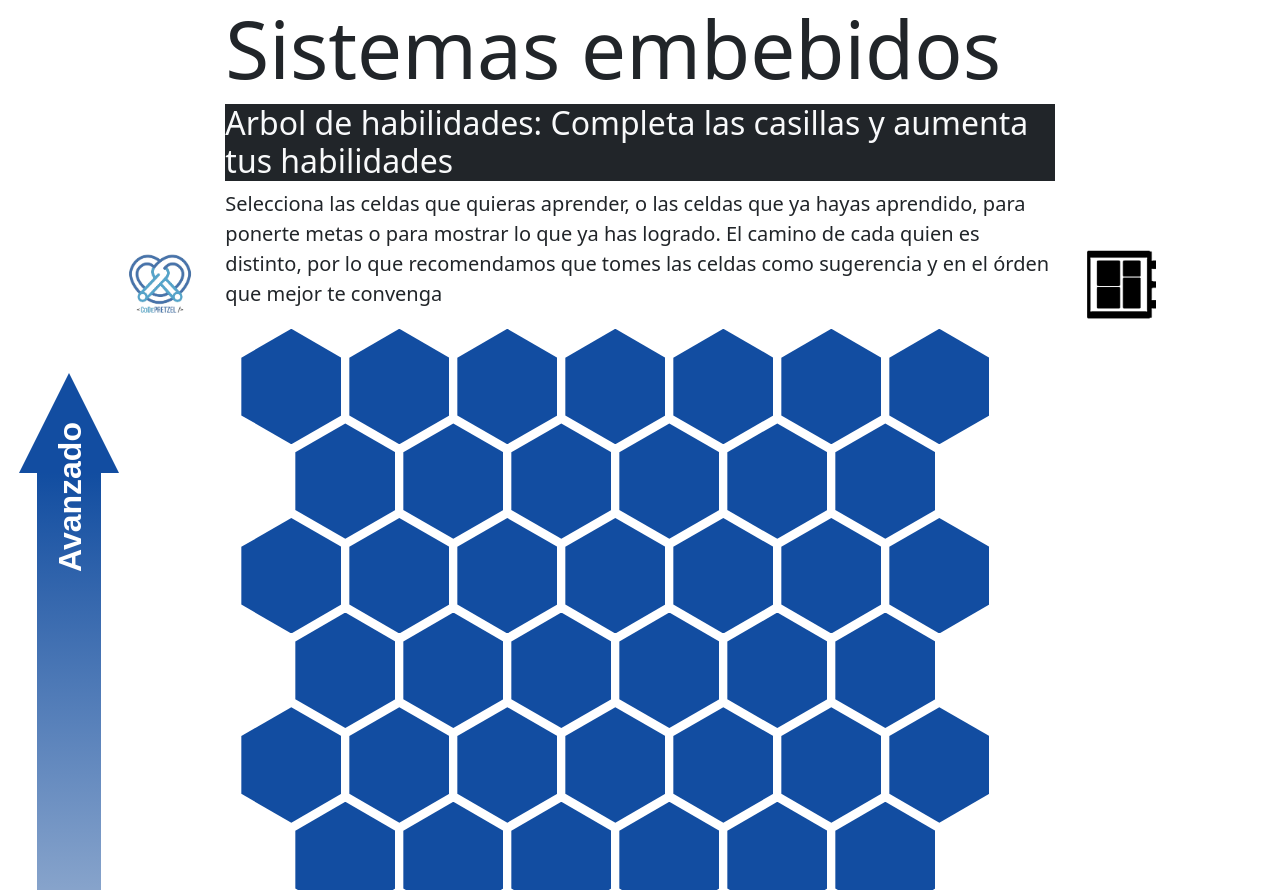
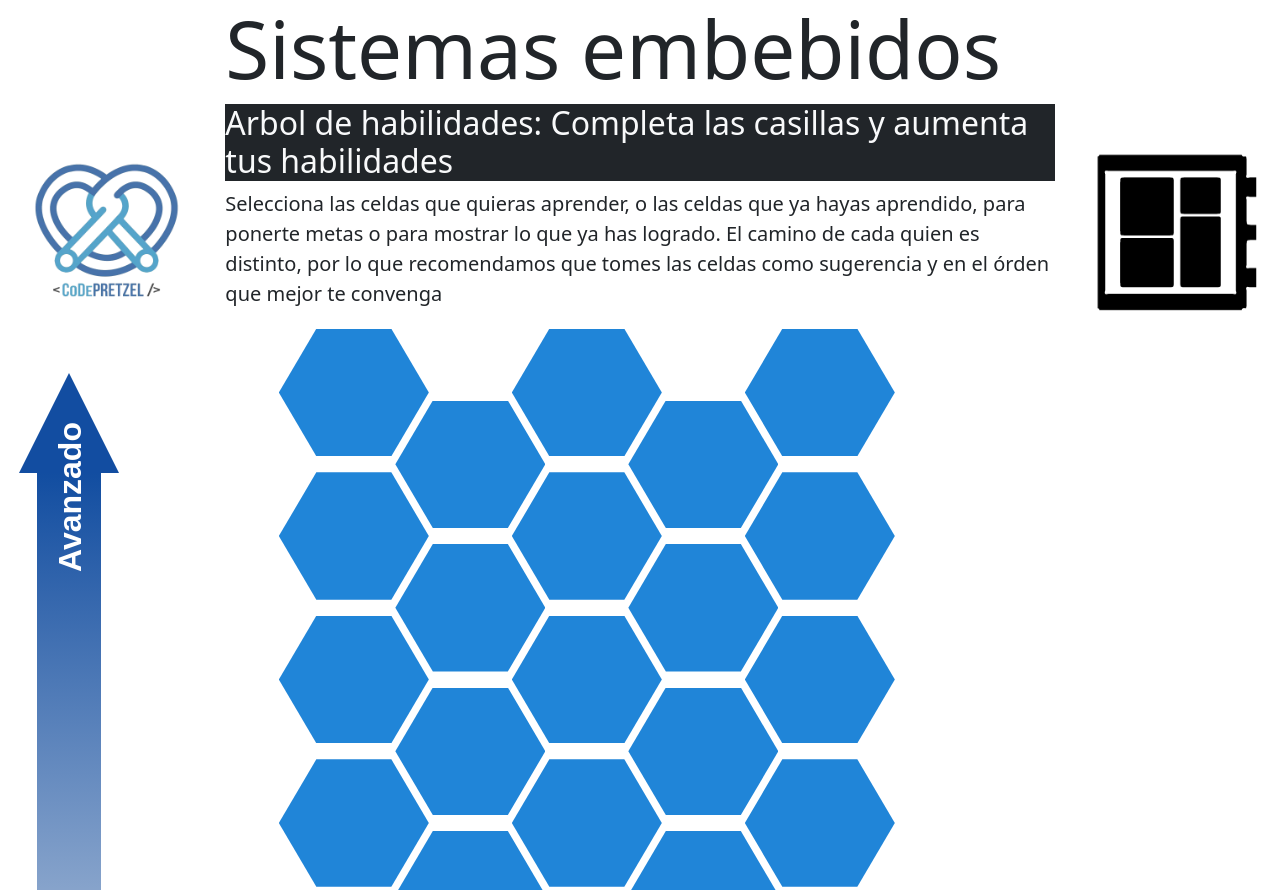
Before and after one commit to CoDePretzel/MapaHabilidadesTemplate, a plain HTML site: page index.html in a window 1280 px wide. Shown: the top 890 px of the page. Drawn offline with nearby package versions, Linux system fonts and the light colour scheme.

Commit message:
fix for hexagons height

```diff
--- a/css/newStyle.css
+++ b/css/newStyle.css
@@ -243,29 +243,47 @@
 /* New aproach*/
 .main{
   display: flex;
-  --s:100px;/* size  */
-  --m:4px;  /* margin */
-  --f: calc(var(--s) * 1.732 + 4 * var(--m) - 1px);
+  --s: 150px; /* size */
+  --r: .85; /* ratio */
+  /* clip-path */
+  --h: 0.25;
+  --v: 0.5;
+  --hc:calc(clamp(0,var(--h),0.5) * var(--s)) ;
+  --vc:calc(clamp(0,var(--v),0.5) * var(--s) * var(--r));
 
+  /*margin */
+  --mv: 4px; /* vertical */
+  --mh: calc(var(--mv) + (var(--s) - 2*var(--hc))/2); /* horizontal */
+  /* for the float*/
+  --f: calc(2*var(--s)*var(--r) + 4*var(--mv)  - 2*var(--vc) - 2px);
 }
 
 .container {
   font-size: 0; /* disable white space between inline block element */
+  padding-bottom:calc(var(--s)*var(--r) + var(--mv));
+
 }
 .container div{
   width: var(--s);
-  margin: var(--m);
-  height: calc(var(--s) * 1.1547);
+  margin: var(--mv) var(--mh);
+  height: calc(var(--s)*var(--r));
   display: inline-block;
-  font-size: initial;
-  clip-path: polygon(0% 25%, 0% 75%, 50% 100%, 100% 75%, 100% 25%, 50% 0%);
-  margin-bottom: calc(var(--m) - var(--s) * 0.2886); /* some negative margin to create overlap */
+  font-size:initial;
+  clip-path: polygon(var(--hc) 0, calc(100% - var(--hc)) 0,100% var(--vc),100% calc(100% - var(--vc)), calc(100% - var(--hc)) 100%,var(--hc) 100%,0 calc(100% - var(--vc)),0 var(--vc));
+  background: rgb(32, 133, 216);
+  margin-bottom: calc(var(--mv) - var(--vc));
 }
 
 .container::before{
   content: "";
-  width: calc(var(--s)/2 + var(--m));
+  width: calc(var(--s)/2 + var(--mh));
   float: left;
-  height: 120%;
-  shape-outside: repeating-linear-gradient(#0000 0 calc(var(--f) - 3px), #000 0 var(--f));
+  height: 135%;
+  shape-outside: repeating-linear-gradient(
+                   #0000 0 calc(var(--f) - 2px),
+                   #000  0 var(--f));
 }
+
+.width-icons{
+  width: 200px;
+}
--- a/index.html
+++ b/index.html
@@ -17,7 +17,7 @@
             <div class="row">
                 <div  class="col-2 align-self-end">
                     <div class="row justify-content-end">
-                        <img src="imgs/CoDePretzel_logo.png" alt="CoDe Pretzel" class="w-50" >
+                        <img src="imgs/CoDePretzel_logo.png" alt="CoDe Pretzel" class="width-icons" >
                     </div>
                 </div>
                 <div class="col-8 container-fluid">
@@ -30,7 +30,7 @@
                 </div>
                 <div class="col-2 align-self-end">
                     <div class="row justify-content-start">
-                        <img src="imgs/circuit_board.png" alt="Circuit board" class="w-50" >
+                        <img src="imgs/circuit_board.png" alt="Circuit board" class="width-icons" >
                     </div>
                 </div>
             </div>
```
